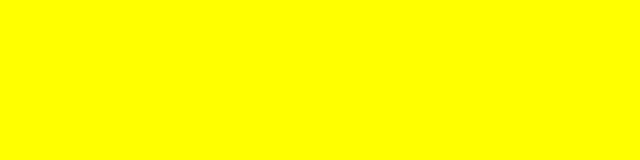
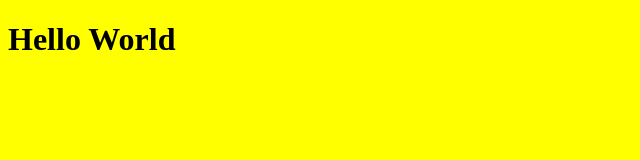
Before and after one commit to TalliLlani/demo-project, a plain HTML site: page index.html in a window 1280 px wide. Shown: the whole page, without its empty margins (0-640 px from the left). Drawn offline with Linux system fonts and the light colour scheme.

Commit message:
Hello World error
fixing the Hello World mistake.

```diff
--- a/index.html
+++ b/index.html
@@ -12,7 +12,7 @@
 
  <body bgcolor="yellow">
 
- <Hello World>
+ <h1>Hello World</h1>
 
 </body>
 </html>
```
